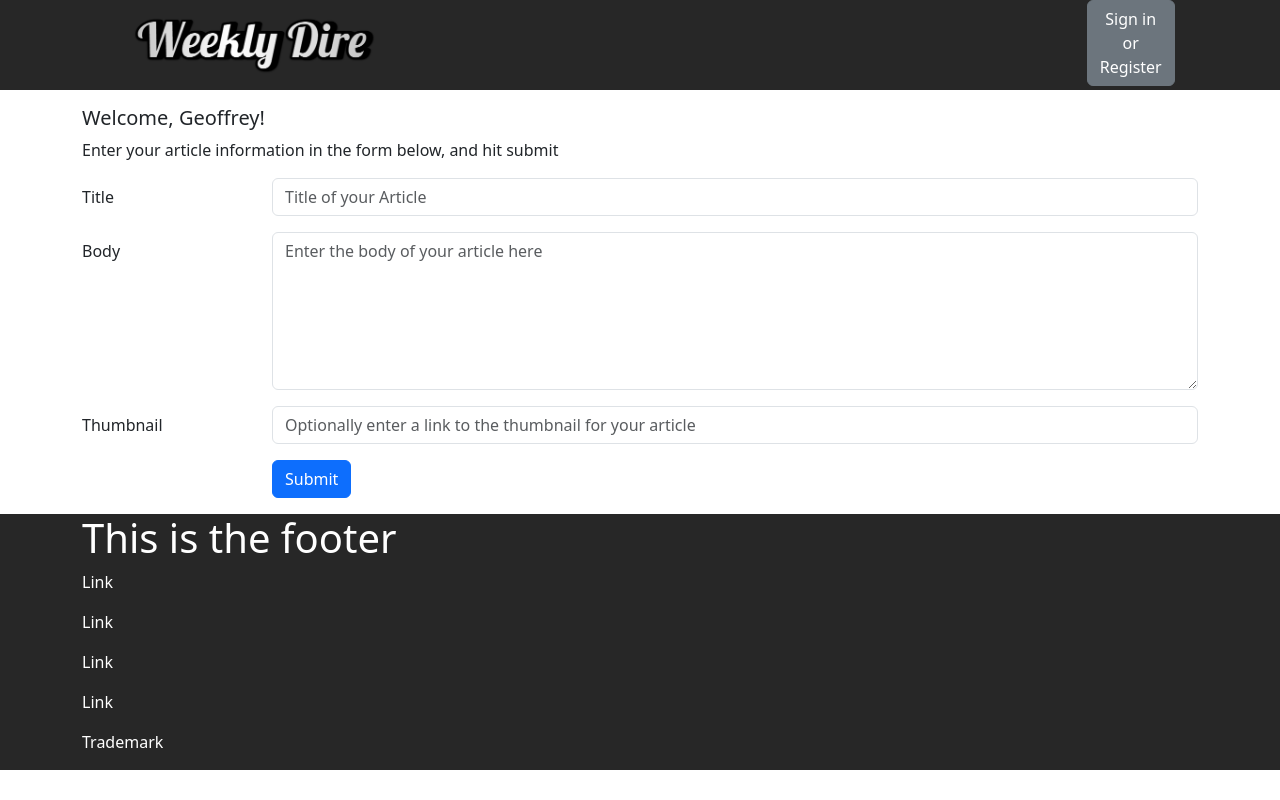
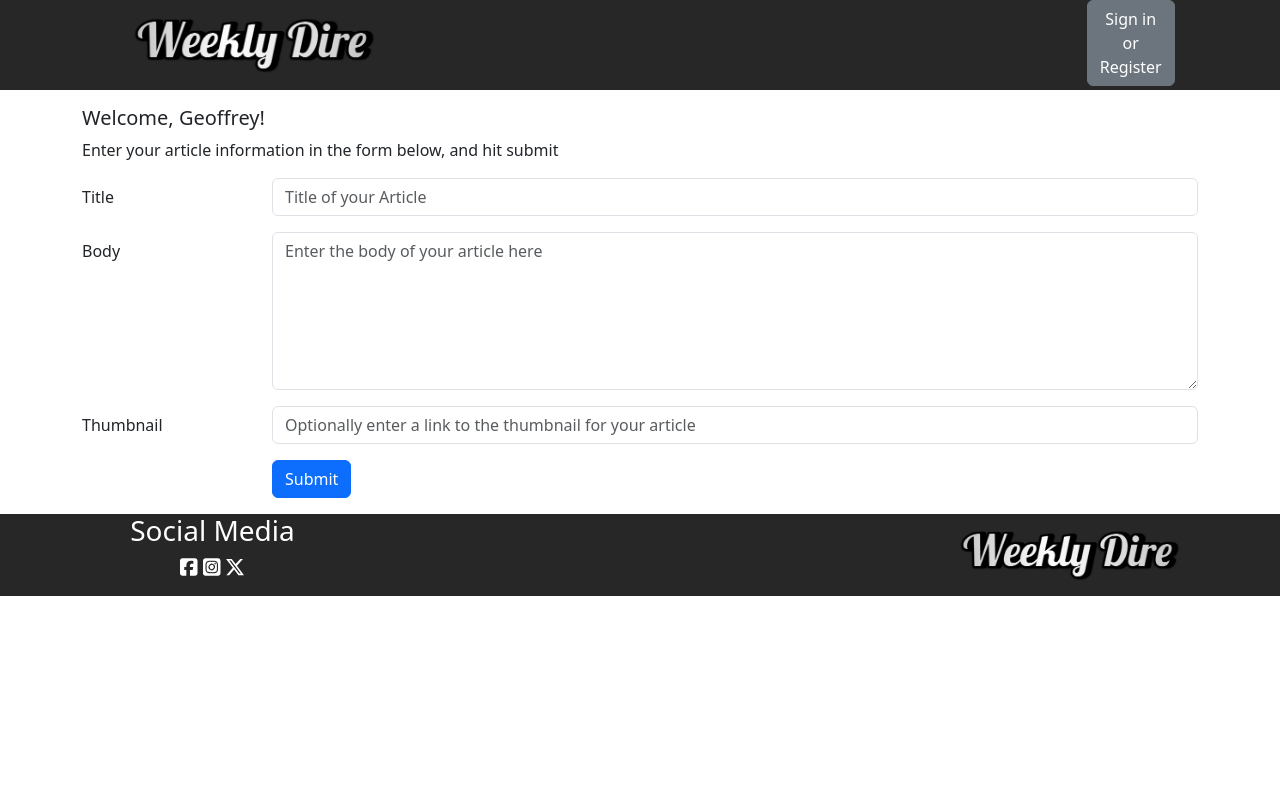
Before and after one commit to drewjtaylor/WeeklyDire, a React (Create React App) app in the folder weeklydire_front_end/: page /write in a window 1280 px wide. Built offline with nearby package versions, Linux system fonts and the light colour scheme.

Commit message:
Added social buttons to bottom of page

```diff
--- a/weeklydire_front_end/package.json
+++ b/weeklydire_front_end/package.json
@@ -3,6 +3,12 @@
   "version": "0.1.0",
   "private": true,
   "dependencies": {
+    "@fortawesome/fontawesome-free": "^6.4.2",
+    "@fortawesome/fontawesome-svg-core": "^6.4.2",
+    "@fortawesome/free-brands-svg-icons": "^6.4.2",
+    "@fortawesome/free-regular-svg-icons": "^6.4.2",
+    "@fortawesome/free-solid-svg-icons": "^6.4.2",
+    "@fortawesome/react-fontawesome": "^0.2.0",
     "@testing-library/jest-dom": "^5.17.0",
     "@testing-library/react": "^13.4.0",
     "@testing-library/user-event": "^13.5.0",
--- a/weeklydire_front_end/src/Components/Footer.js
+++ b/weeklydire_front_end/src/Components/Footer.js
@@ -1,14 +1,25 @@
-import {Container, Row, Col} from 'reactstrap'
+import {Container, Row, Col} from 'reactstrap';
+import {FontAwesomeIcon} from '@fortawesome/react-fontawesome';
+import {faFacebookSquare, faInstagramSquare, faXTwitter} from '@fortawesome/free-brands-svg-icons';
+import gradientLogo from '../Assets/WeeklyDireLogoGradient.png';
+
 const Footer = () => {
   return (
     <footer style={footerStyle}>
         <Container>
-            <h1>This is the footer</h1>
-            <p>Link</p>
-            <p>Link</p>
-            <p>Link</p>
-            <p>Link</p>
-            <p>Trademark</p>
+            <Row>
+                <Col sm='3' className='text-center'>
+                    <h3>Social Media</h3>
+                    <h5>
+                        <FontAwesomeIcon icon={faFacebookSquare} style={{color: "#ffffff"}} />{'  '}
+                        <FontAwesomeIcon icon={faInstagramSquare} style={{color: "#ffffff"}} />{'  '}
+                        <FontAwesomeIcon icon={faXTwitter} style={{color: "#ffffff"}} />
+                    </h5>
+
+                </Col>
+                <Col sm='6' />
+                <Col sm='3'><img className='img-fluid logo' src={gradientLogo}  /></Col>
+            </Row>
         </Container>
     </footer>
   )
```
Also changed, not shown: 1 other file (tests, documents, lock files or other folders).
